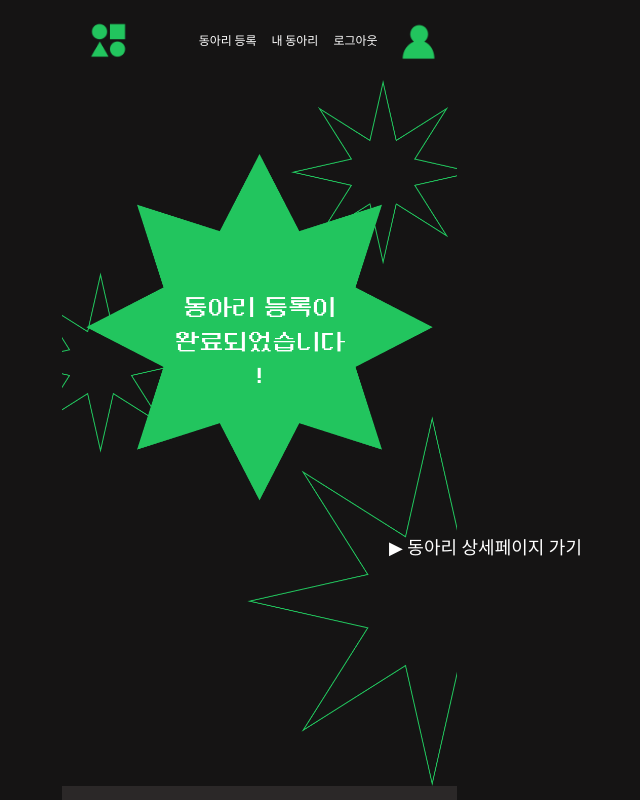
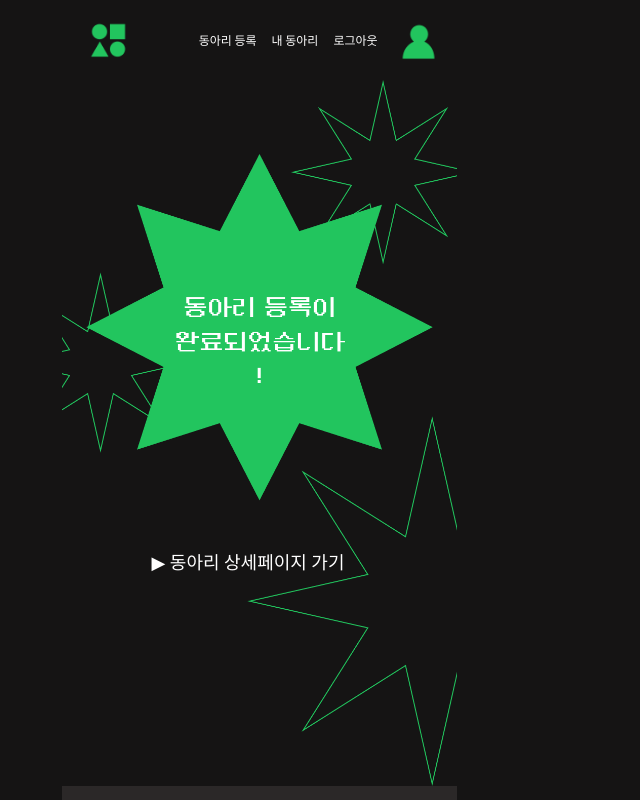
Before and after one commit to hufstory/oedong_front, a React (Create React App) app: page /enroll/success in a window 1280 px wide. Shown: the top 800 px of the page, without its empty margins (381-1021 px from the left). Built offline with nearby package versions, Linux system fonts and the light colour scheme; a small style sheet from the web is missing.

Commit message:
Fix: 동아리 등록 완료 시 버튼 위치

```diff
--- a/src/pages/EnrollClub/EnrollSuccess.js
+++ b/src/pages/EnrollClub/EnrollSuccess.js
@@ -7,14 +7,10 @@ const EnrollSuccess = () => {
   return (
     <div className="container max-w-[395px] w-screen mx-auto flex flex-col items-center justify-center">
       <Header />
-      <div className="flex flex-col w-full items-center justify-center">
-        <img
-          className="relative w-[395px] bg-main-black"
-          src={success}
-          alt="success"
-        />
+      <div className="relative flex flex-col w-full items-center justify-center">
+        <img className="w-[395px] bg-main-black" src={success} alt="success" />
         <Link to="/clubinfo/admin">
-          <button className="absolute top-[535px] left-[770px] border-none hover:text-green text-white font-main text-[18px] mb-[10px]">
+          <button className="absolute top-[470px] left-[90px] border-none hover:text-green text-white font-main text-[18px] mb-[10px]">
             ▶︎ 동아리 상세페이지 가기
           </button>
         </Link>
```
